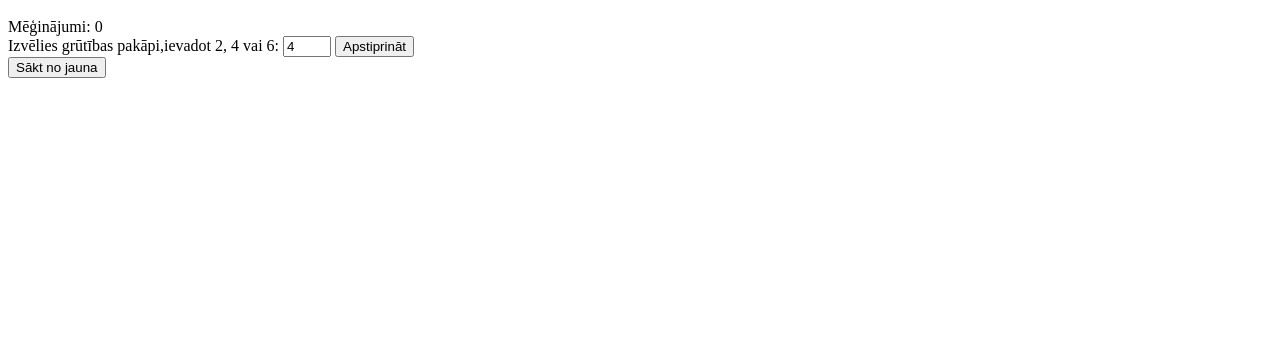
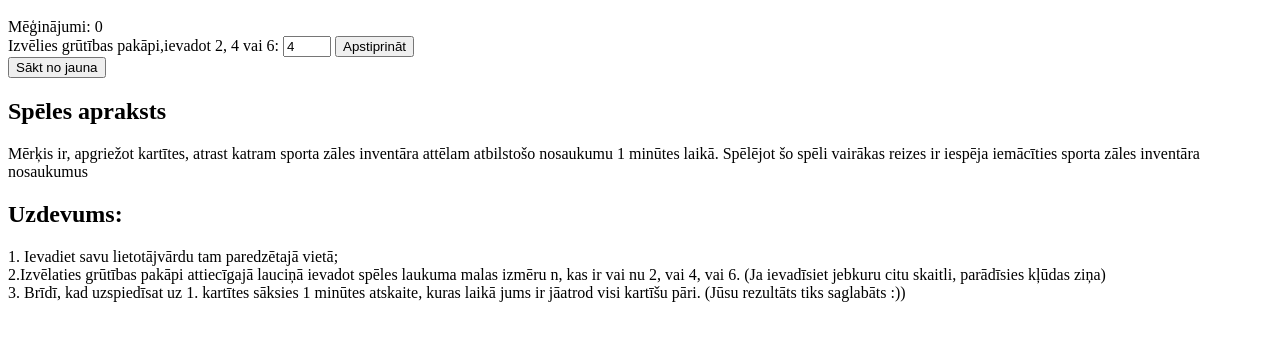
Before and after one commit to saboltina/Memory-game, a plain HTML site: page index.html in a window 1280 px wide. Shown: the part 48-388 px from the top of the page. Drawn offline with Linux system fonts and the light colour scheme.

Commit message:
Update index.html

```diff
--- a/index.html
+++ b/index.html
@@ -17,6 +17,15 @@
   <button onclick="izveletiesGrutibu()">Apstiprināt</button>
 </div>
   <button onclick="saktSpeli()">Sākt no jauna</button>
+     <div>
+         <label> <h2> Spēles apraksts</h2>
+             Mērķis ir, apgriežot kartītes, atrast katram sporta zāles inventāra attēlam atbilstošo nosaukumu 1 minūtes laikā. Spēlējot šo spēli vairākas reizes ir iespēja iemācīties sporta zāles inventāra nosaukumus
+             <h2>Uzdevums:</h2>
+             1. Ievadiet savu lietotājvārdu tam paredzētajā vietā;<br>
+             2.Izvēlaties grūtības pakāpi attiecīgajā lauciņā ievadot spēles laukuma malas izmēru n, kas ir vai nu 2, vai 4, vai 6. (Ja ievadīsiet jebkuru citu skaitli, parādīsies kļūdas ziņa)<br>
+             3. Brīdī, kad uzspiedīsat uz 1. kartītes sāksies 1 minūtes atskaite, kuras laikā jums ir jāatrod visi kartīšu pāri. (Jūsu rezultāts tiks saglabāts :))<br>
 
+         </label>
+     </div>
     </body>
 </html>
```
